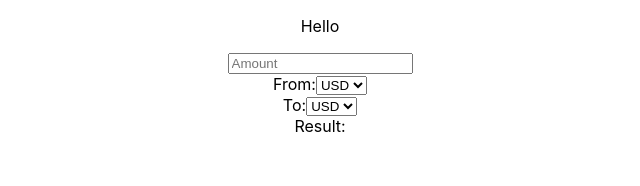
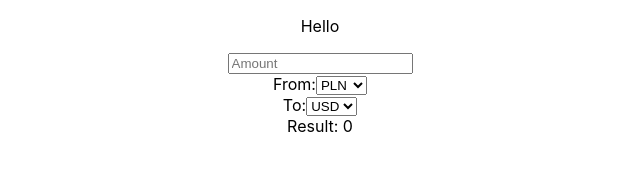
Before and after one commit to pohor/currency-converter, a React (Create React App) app: page / in a window 1280 px wide. Shown: the top 186 px of the page, without its empty margins (320-960 px from the left). Built offline with nearby package versions, Linux system fonts and the light colour scheme.

Commit message:
Add hooks

```diff
--- a/src/components/Calculator/Calculator.js
+++ b/src/components/Calculator/Calculator.js
@@ -1,14 +1,18 @@
-import React from "react";
+import React, { useState } from "react";
 
 function Calculator() {
+    const [amount, setAmount] = useState(0);
+    const [currencyFrom, setCurrencyFrom] = useState("PLN");
+    const [currencyTo, setCurrencyTo] = useState("USD");
     return (
         <form>
             <div>
-                <input type="number" placeholder="Amount" onChange={(event) => console.log(event.target.value)}/>
+                <input type="number" placeholder="Amount" onChange={
+                    (event) => { setAmount(event.target.value) } }/>
             </div>
             <div>
                 <span>From:</span>
-                <select onChange={(event) => console.log(event.target.value)}>
+                <select value={currencyFrom} onChange={(event) => setCurrencyFrom(event.target.value)}>
                     <option value="USD">USD</option>
                     <option value="PLN">PLN</option>
                     <option value="GBP">GBP</option>
@@ -17,7 +21,7 @@ function Calculator() {
             </div>
             <div>
                 <span>To:</span>
-                <select onChange={(event) => console.log(event.target.value)}>
+                <select value={currencyTo} onChange={(event) => setCurrencyTo(event.target.value)}>
                     <option value="USD">USD</option>
                     <option value="PLN">PLN</option>
                     <option value="GBP">GBP</option>
@@ -25,7 +29,7 @@ function Calculator() {
                 </select>
             </div>
             <div>
-                <span>Result:</span>
+                <span>Result: {amount} </span>
             </div>
         </form>
         )
```
